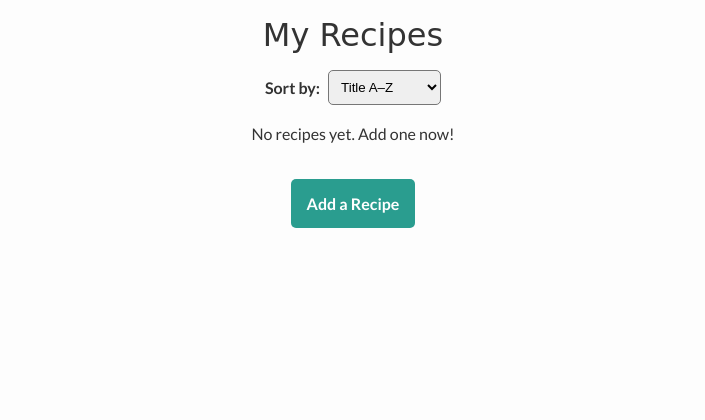
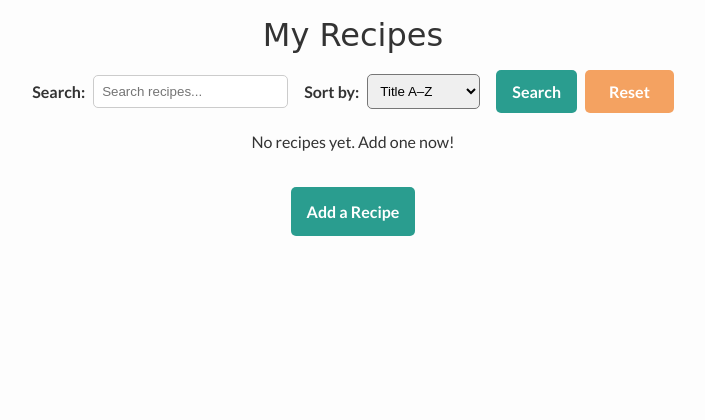
Before and after one commit to abl00mfield/recipe_collection_app, a Django app: page /my-recipes/ in a window 1280 px wide. Shown: the part 58-478 px from the top of the page, without its empty margins (287-992 px from the left). Run offline with Django 5.2, Linux system fonts and the light colour scheme; the visitor is signed in with stand-in values (Sample User, id 1); data that the repository does not hold is empty; some web fonts are replaced.

Commit message:
added search to user recipe page

```diff
--- a/main_app/templates/recipes/recipe_list.html
+++ b/main_app/templates/recipes/recipe_list.html
@@ -61,6 +61,10 @@
 {% if page_title == "My Recipes" %}
   <form method="get" class="filter-form">
     <div class="form-group">
+      <label for="q">Search: </label>
+      <input type="text" name="q" id="q" placeholder="Search recipes..." value = "{{ search_query }}">
+    </div>
+    <div class="form-group">
       <label for="sort">Sort by:</label>
       <select name="sort" id="sort" onchange="this.form.submit()">
         <option value="title" {% if selected_sort == "title" %}selected{% endif %}>Title A–Z</option>
@@ -69,6 +73,11 @@
         <option value="created_at" {% if selected_sort == "created_at" %}selected{% endif %}>Oldest</option>
       </select>
     </div>
+    <div class="form-group">
+      <button class = "btn" type="submit">Search</button>
+      <a href="{% url 'user_recipe_list' %}" class="reset btn">Reset</a>
+    </div>
+
 
   </form>
 {% endif %}
--- a/main_app/views.py
+++ b/main_app/views.py
@@ -137,6 +137,12 @@ class UserRecipeList(LoginRequiredMixin, ListView):
     def get_context_data(self, **kwargs):
         context = super().get_context_data(**kwargs)
         context["page_title"] = "My Recipes"
+        context["search_query"] = self.request.GET.get("q", "")
+
+        # Clean the querystring for pagination links (remove page param)
+        querydict = self.request.GET.copy()
+        querydict.pop("page", None)
+        context["querystring"] = querydict.urlencode()
 
         user_collections = (
             Collection.objects.filter(user=self.request.user)
```
Lines whose indentation alone changed are shown as unchanged.
